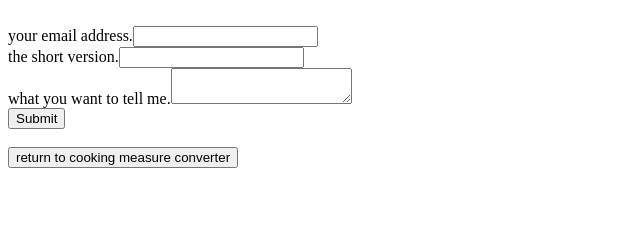
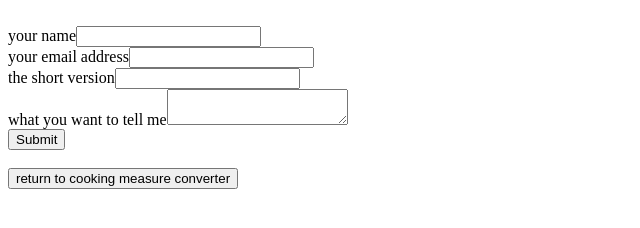
Before and after one commit to sophyphreak/cooking-measure-converter, a Gatsby site: page /contact in a window 1280 px wide. Shown: the whole page, without its empty margins (0-640 px from the left). Built offline with nearby package versions, Linux system fonts and the light colour scheme; Gatsby itself is replaced by a stand-in of ours.

Commit message:
added name to contact form

```diff
--- a/src/pages/contact.js
+++ b/src/pages/contact.js
@@ -8,15 +8,19 @@ const ContactPage = () => (
     <br />
     <Form name="contact" method="POST" data-netlify="true">
       <FormGroup>
-          <Label>your email address.</Label>
+        <Label>your name</Label>
+        <Input type="text" name="name" />
+      </FormGroup>
+      <FormGroup>
+        <Label>your email address</Label>
         <Input type="email" name="email" />
       </FormGroup>
       <FormGroup>
-          <Label>the short version.</Label>
+        <Label>the short version</Label>
         <Input type="text" name="subject" />
       </FormGroup>
       <FormGroup>
-          <Label>what you want to tell me.</Label>
+        <Label>what you want to tell me</Label>
         <Input type="textarea" name="message" />
       </FormGroup>
       <Button type="submit" color="primary">
```
Lines whose indentation alone changed are shown as unchanged.
